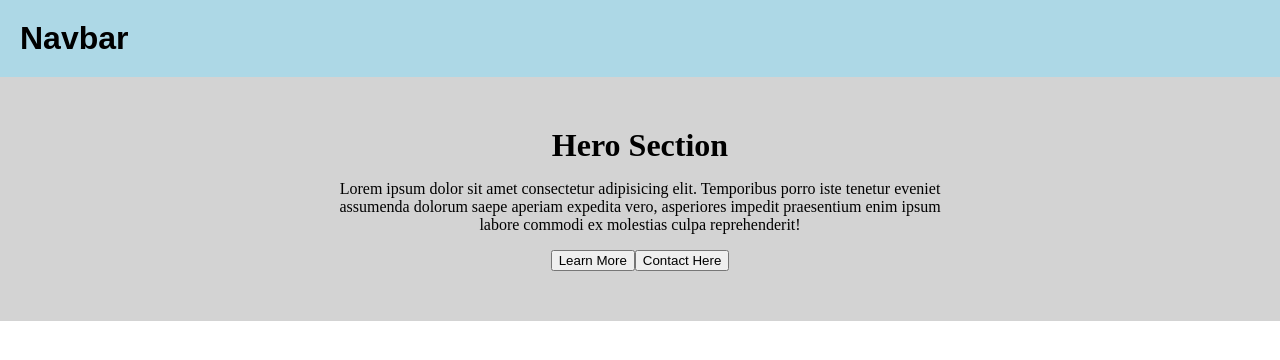
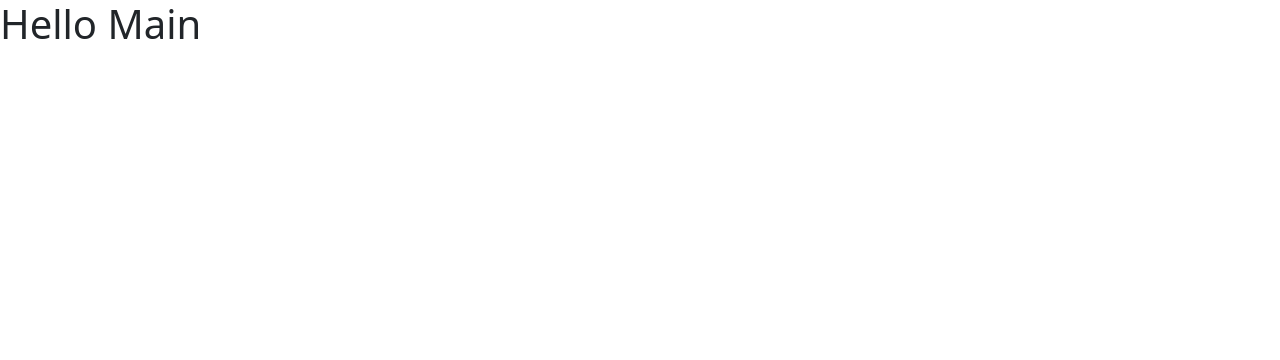
Before and after one commit to edupoly/FS2601, a React (Vite) app: page / in a window 1280 px wide. Shown: the top 360 px of the page. Built offline with nearby package versions, Linux system fonts and the light colour scheme.

Commit message:
basiccode

```diff
--- a/index.html
+++ b/index.html
@@ -6,6 +6,8 @@
   <link rel="icon" type="image/svg+xml" href="/favicon.svg" />
   <meta name="viewport" content="width=device-width, initial-scale=1.0" />
   <title>fs2601</title>
+  <link href="https://cdn.jsdelivr.net/npm/bootstrap@5.3.8/dist/css/bootstrap.min.css" rel="stylesheet"
+    integrity="sha384-sRIl4kxILFvY47J16cr9ZwB07vP4J8+LH7qKQnuqkuIAvNWLzeN8tE5YBujZqJLB" crossorigin="anonymous">
 </head>
 
 <body>
--- a/src/App.jsx
+++ b/src/App.jsx
@@ -1,11 +1,8 @@
-import HeroSection from "./HeroSection";
-import Navbar from "./Navbar";
 function App() {
   return (
-    <>
-      <Navbar></Navbar>
-      <HeroSection></HeroSection>
-    </>
+    <div>
+      <h1>Hello Main</h1>
+    </div>
   );
 }
 
--- a/src/HeroSection.css
+++ /dev/null
@@ -1,14 +0,0 @@
-.hero{
-    background-color: lightgray;
-    padding:50px 25%;
-    display: flex;
-    flex-direction: column;
-    text-align: center;
-}
-.hero h1{
-    margin: 0px;
-}
-.hero .btns{
-    display: flex;
-    justify-content: center;
-}
--- a/src/HeroSection.jsx
+++ /dev/null
@@ -1,19 +0,0 @@
-import "./HeroSection.css";
-function HeroSection() {
-  return (
-    <div className="hero">
-      <h1>Hero Section</h1>
-      <p>
-        Lorem ipsum dolor sit amet consectetur adipisicing elit. Temporibus
-        porro iste tenetur eveniet assumenda dolorum saepe aperiam expedita
-        vero, asperiores impedit praesentium enim ipsum labore commodi ex
-        molestias culpa reprehenderit!
-      </p>
-      <div className="btns">
-        <button>Learn More</button>
-        <button>Contact Here</button>
-      </div>
-    </div>
-  );
-}
-export default HeroSection;
--- a/src/Navbar.css
+++ /dev/null
@@ -1,9 +0,0 @@
-.navbar{
-    background-color: lightblue;
-    font-family: arial;
-    margin:0px;
-    padding:20px;
-}
-.navbar h1{
-    margin:0px;
-}
--- a/src/Navbar.jsx
+++ /dev/null
@@ -1,9 +0,0 @@
-import "./Navbar.css";
-function Navbar() {
-  return (
-    <div className="navbar">
-      <h1>Navbar</h1>
-    </div>
-  );
-}
-export default Navbar;
```
